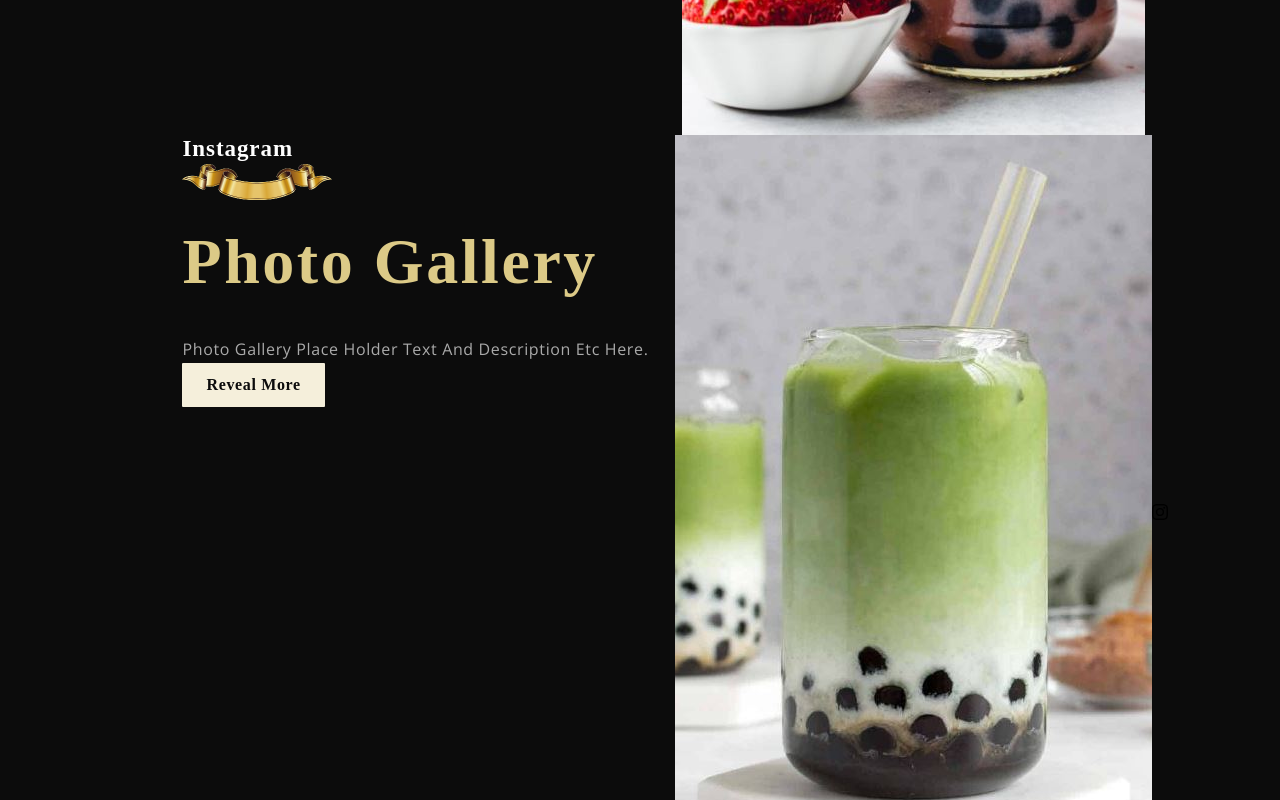
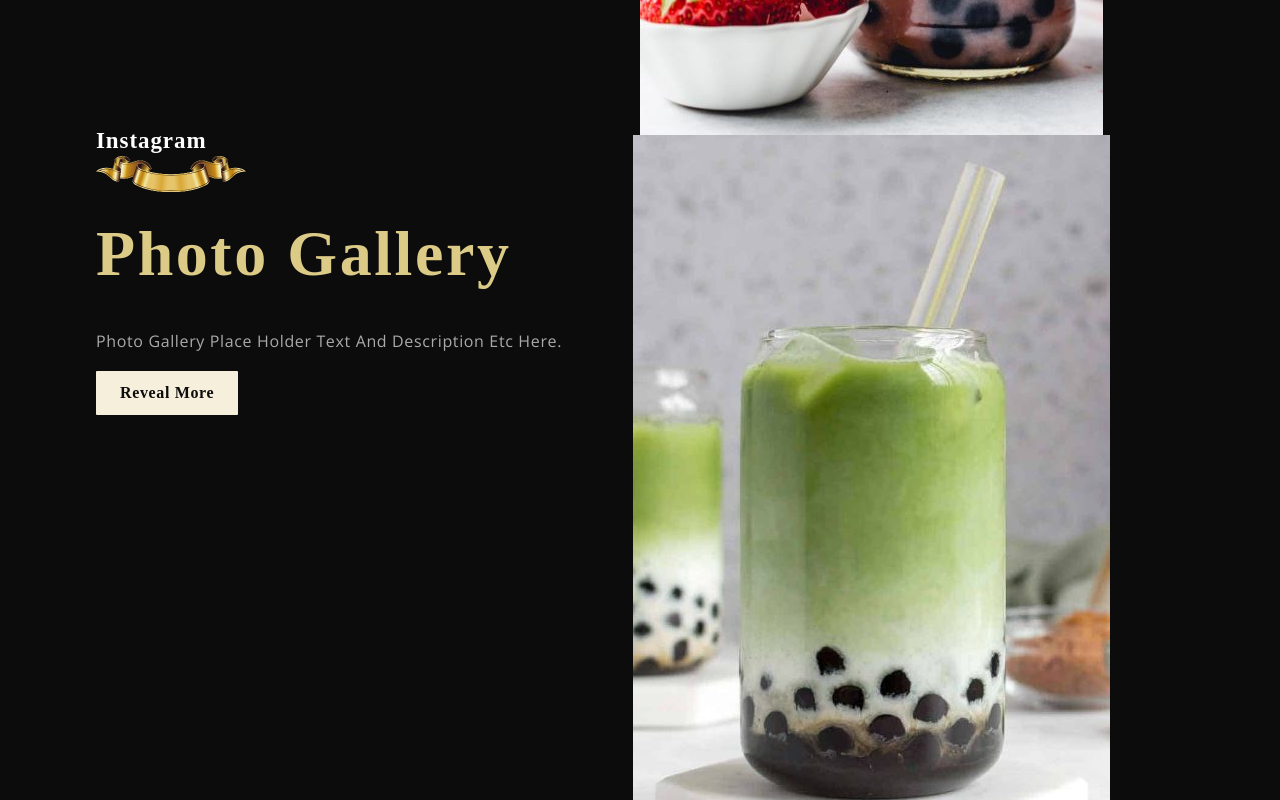
Before and after one commit to jyeung-se/jacques_boba, a React (Create React App) app: page / in a window 1280 px wide. Shown: the part 6500-7300 px from the top of the page. Built offline with nearby package versions, Linux system fonts and the light colour scheme; a web font is replaced by a local one.

Commit message:
CSS styling photo gallery.

```diff
--- a/src/container/Gallery/Gallery.css
+++ b/src/container/Gallery/Gallery.css
@@ -5,3 +5,25 @@
     background: var(--color-black);
     padding: 4rem 0 4rem 6rem;
 }
+
+.app__gallery-content {
+    flex: 1;
+    display: flex;
+    justify-content: center;
+    align-items: flex-start;
+    flex-direction: column;
+    min-width: 500px;
+    padding-right: 2rem;
+}
+
+.app__gallery-content button {
+    margin-top: 1rem;
+}
+
+.app__gallery-images {
+    flex: 1;
+    display: flex;
+    flex-direction: row;
+    max-width: 50%;
+    position: relative;
+}
```
